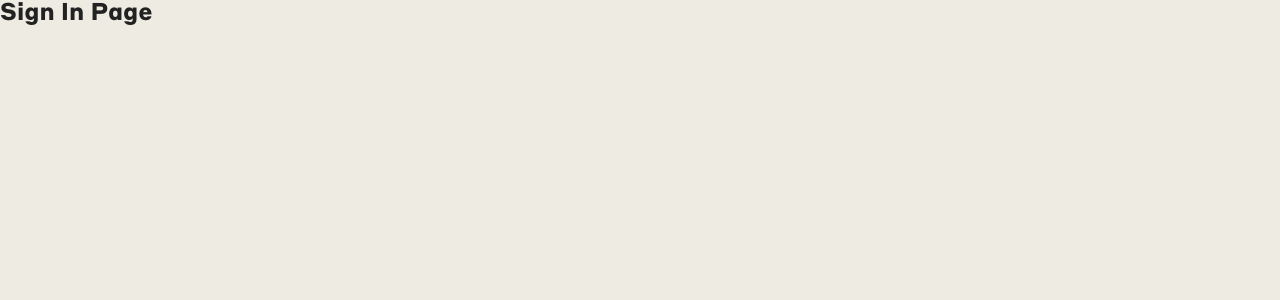
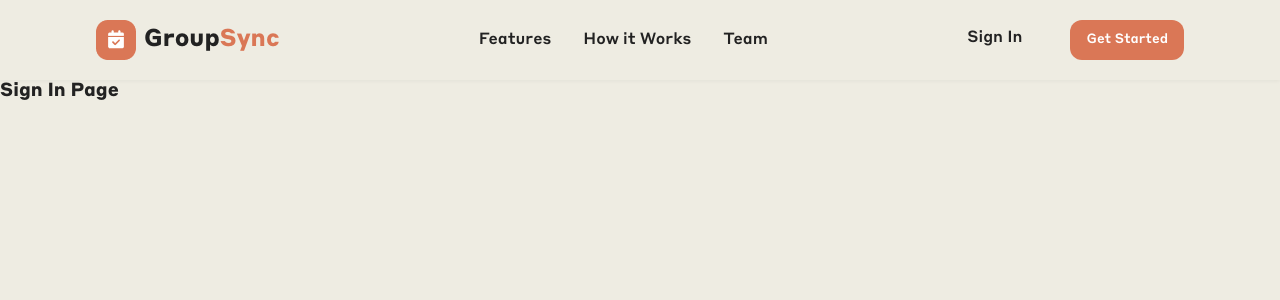
Before and after one commit to angietea101/groupsync, a React (Vite) app: page /signin in a window 1280 px wide. Shown: the top 300 px of the page. Built offline with nearby package versions, Linux system fonts and the light colour scheme.

Commit message:
FEAT: Smooth UI/UX for logo redirect and set up pages for sign in

```diff
--- a/src/components/Footer.jsx
+++ b/src/components/Footer.jsx
@@ -5,12 +5,18 @@ import './Footer.css';
 export default function Footer() {
   return (
     <footer className="footer">
-      <div className="footer-left">
+      <Link
+        to="/"
+        className="footer-left"
+        onClick={() => {
+          window.scrollTo({ top: 0, behavior: 'smooth' });
+        }}
+      >
         <img src="/logo.png" alt="GroupSync Logo" className="logo" />
         <span className="footer-text">
           Group<span className="logo-accent">Sync</span>
         </span>
-      </div>
+      </Link>
 
       <div className="footer-right">
         <Link to="/privacy">Privacy</Link>
--- a/src/components/Navbar.css
+++ b/src/components/Navbar.css
@@ -21,15 +21,16 @@
   height: 40px;
 }
 
-.logo-text {
-  font-weight: bold;
-  font-size: var(--font-lg);
+.logo-accent {
+  color: var(--color-primary);
+}
+
+.logo-link {
   display: flex;
   align-items: center;
-}
-
-.logo-accent {
-  color: var(--color-primary);
+  gap: 0.5rem;
+  text-decoration: none;
+  color: inherit;
 }
 
 .navbar-center a {
--- a/src/components/Navbar.jsx
+++ b/src/components/Navbar.jsx
@@ -6,10 +6,18 @@ export default function Navbar() {
   return (
     <nav className="navbar">
       <div className="navbar-left">
-        <img src="/logo.png" alt="GroupSync Logo" className="logo" />
-        <span className="logo-text">
-          Group<span className="logo-accent">Sync</span>
-        </span>
+        <Link
+          to="/"
+          className="logo-link"
+          onClick={() => {
+            window.scrollTo({ top: 0, behavior: 'smooth' });
+          }}
+        >
+          <img src="/logo.png" alt="GroupSync Logo" className="logo" />
+          <span className="logo-text">
+            Group<span className="logo-accent">Sync</span>
+          </span>
+        </Link>
       </div>
 
       <div className="navbar-center">
--- a/src/index.css
+++ b/src/index.css
@@ -70,3 +70,7 @@ span.medium {
   font-family: 'StyreneA';
   font-weight: 500; /* Medium */
 }
+
+html {
+  scroll-behavior: smooth;
+}
--- a/src/pages/Home.jsx
+++ b/src/pages/Home.jsx
@@ -37,7 +37,7 @@ export default function Home() {
       </section>
 
       {/* FEATURES SECTION */}
-      <section className="features">
+      <section id="features" className="features">
         <h2 className="features-title">Everything you need</h2>
         <p className="features-subtitle">
           Powerful features that make group event planning effortless and enjoyable
@@ -74,7 +74,7 @@ export default function Home() {
       </section>
 
       {/* HOW IT WORKS SECTION */}
-      <section className="works">
+      <section id="how-it-works" className="works">
         <h2 className="features-title">How it Works</h2>
         <p className="features-subtitle">Three simple steps to organize the perfect group event.</p>
 
--- /dev/null
+++ b/src/pages/SignIn.jsx
@@ -0,0 +1,15 @@
+import React from 'react';
+import { Link } from 'react-router-dom';
+import './SignIn.css';
+import Navbar from '../components/Navbar';
+import Footer from '../components/Footer';
+
+export default function SignIn() {
+  return (
+    <div className="home-container">
+      {/* NAVBAR */}
+      <Navbar />
+      <h3>Sign In Page</h3>
+    </div>
+  );
+}
--- a/src/routes/AppRoutes.jsx
+++ b/src/routes/AppRoutes.jsx
@@ -1,12 +1,13 @@
 import { BrowserRouter, Routes, Route } from 'react-router-dom';
 import Home from '../pages/Home';
+import SignIn from '../pages/SignIn';
 
 export default function AppRoutes() {
   return (
     <BrowserRouter>
       <Routes>
         <Route path="/" element={<Home />} />
-        <Route path="/signin" element={<h2>Sign In Page</h2>} />
+        <Route path="/signin" element={<SignIn />} />
       </Routes>
     </BrowserRouter>
   );
```
Also changed, not shown: src/pages/SignIn.css (added).
